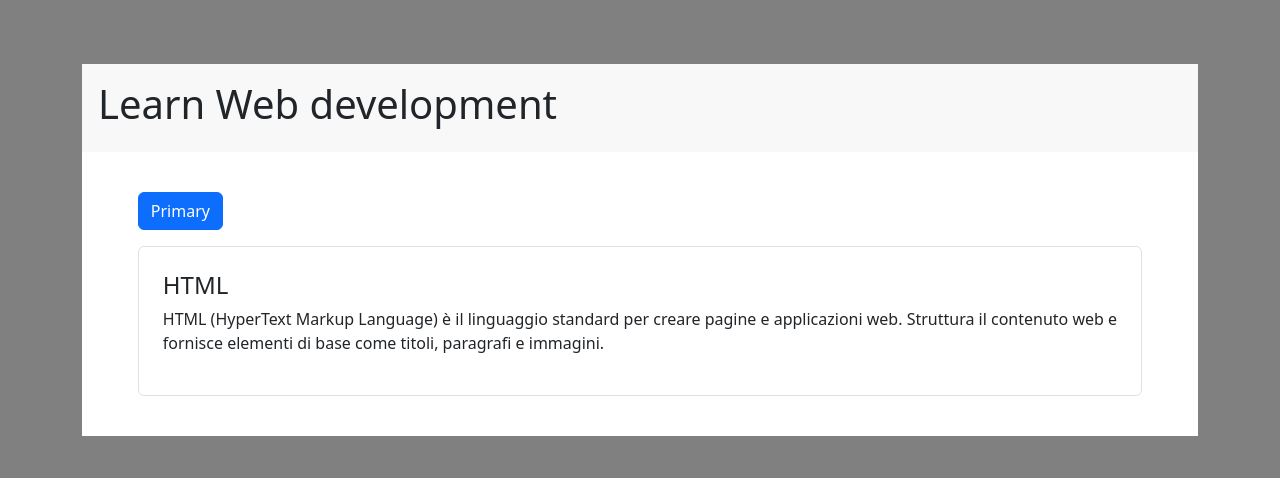
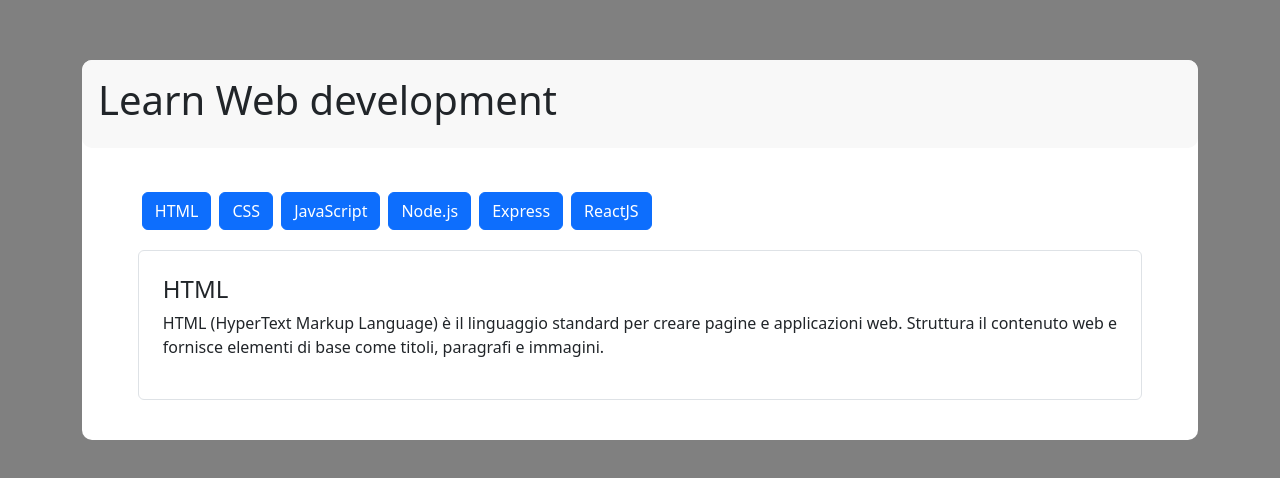
Before and after one commit to FrancescoCialfiDev/react-use-state, a React (Vite) app: page / in a window 1280 px wide. Shown: the part 150-628 px from the top of the page. Built offline with nearby package versions, Linux system fonts and the light colour scheme.

Commit message:
Generate dynamic buttons like props

```diff
--- a/src/App.jsx
+++ b/src/App.jsx
@@ -1,5 +1,5 @@
 //import { useState } from 'react'
-import MainComponent from './components/MainComponent'
+import MainComponent from './components/MainComponent/MainComponent'
 
 function App() {
   return (
--- /dev/null
+++ b/src/components/ButtonsComponent/ButtonComponent.jsx
@@ -0,0 +1,17 @@
+function ButtonComponent({ array }) {
+
+    const newArray = [...array]
+
+    return (
+        newArray.map((element) =>
+            <>
+                < button key={element.id} type="button" className="btn btn-primary m-1" >{element.title}</ button>
+            </>
+        )
+    )
+
+
+
+}
+
+export default ButtonComponent;
--- a/src/components/MainComponent.jsx
+++ b/src/components/MainComponent/MainComponent.jsx
@@ -1,4 +1,9 @@
+import ButtonComponent from "../ButtonsComponent/ButtonComponent";
+import languages from "../../data/languages";
+
 function MainComponent() {
+
+
     return (
 
         <main>
@@ -7,8 +12,11 @@
                     <div className="title p-3">
                         <h1>Learn Web development</h1>
                     </div>
-                    <div className="buttons">
-                        <button type="button" className="btn btn-primary ">Primary</button>
+                    <div className="corpo">
+                        <div className="buttons d-flex">
+                            <ButtonComponent array={languages} />
+                        </div>
+
                         <div className="mt-3 border rounded-2 p-4 ">
                             <h4>HTML</h4>
                             <p>HTML (HyperText Markup Language) è il linguaggio standard per creare pagine e applicazioni web. Struttura il contenuto web e fornisce elementi di base come titoli, paragrafi e immagini.</p>
--- a/src/index.css
+++ b/src/index.css
@@ -3,8 +3,9 @@
 }
 .title {
   background-color: rgb(248, 248, 248);
+  border-radius: 10px;
 }
-.buttons {
+.corpo {
   margin: 0 auto;
   width: 90%;
   padding: 40px 0;
@@ -12,3 +13,6 @@
 body {
   background-color: grey;
 }
+.content {
+  border-radius: 10px;
+}
```
